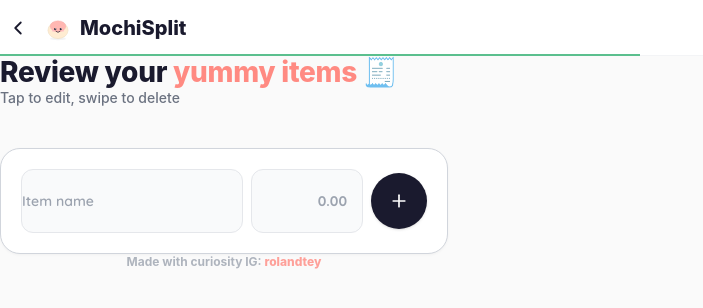
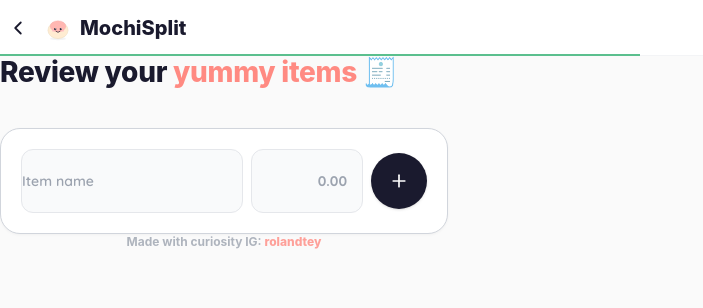
Before and after one commit to rollie243/MochiSplit, a React (Vite) app: page / in a window 1280 px wide. Both pictures are taken after a click on the button "Enter items manually". Shown: the top 308 px of the page, without its empty margins (0-703 px from the left). Built offline with nearby package versions, Linux system fonts and the light colour scheme.

Commit message:
UI Polished: added header spacing and removed instruction subtext

```diff
--- a/src/App.jsx
+++ b/src/App.jsx
@@ -203,7 +203,7 @@ function App() {
               key="step5"
               initial={{ opacity: 0, scale: 0.97 }}
               animate={{ opacity: 1, scale: 1 }}
-              className="py-8 pb-20 flex flex-col gap-6 relative"
+              className="pt-12 pb-20 flex flex-col gap-6 relative"
             >
               <ScatterDots />
 
--- a/src/components/AssignmentGrid.jsx
+++ b/src/components/AssignmentGrid.jsx
@@ -44,7 +44,7 @@ export default function AssignmentGrid({ items, setItems, friends }) {
     return (
         <div className="flex flex-col relative">
             {/* Sticky Header Group */}
-            <div className="sticky top-[56px] z-30 pt-4 pb-3 bg-white/95 backdrop-blur-md border-b border-gray-100 flex flex-col gap-4 shadow-[0_4px_12px_rgba(0,0,0,0.02)] mb-4 rounded-b-2xl">
+            <div className="sticky top-[56px] z-30 pt-10 pb-3 bg-white/95 backdrop-blur-md border-b border-gray-100 flex flex-col gap-4 shadow-[0_4px_12px_rgba(0,0,0,0.02)] mb-4 rounded-b-2xl">
                 {/* Friend selector bar */}
                 <div>
                     <p className="text-xs font-extrabold text-text-muted uppercase tracking-widest mb-1">
--- a/src/components/FriendsManager.jsx
+++ b/src/components/FriendsManager.jsx
@@ -60,7 +60,7 @@ export default function FriendsManager({ friends, setFriends, onNext }) {
             animate={{ opacity: 1, x: 0 }}
             exit={{ opacity: 0, x: -30 }}
             transition={{ duration: 0.4 }}
-            className="flex flex-col gap-6 py-6 pb-10"
+            className="flex flex-col gap-6 pt-12 pb-10"
         >
             {/* Single-line title */}
             <div className="mb-1">
--- a/src/components/ItemEditor.jsx
+++ b/src/components/ItemEditor.jsx
@@ -53,12 +53,11 @@ export default function ItemEditor({ items, setItems, billMeta, setBillMeta, onN
             animate={{ opacity: 1, x: 0 }}
             exit={{ opacity: 0, x: -30 }}
             transition={{ duration: 0.4 }}
-            className="flex flex-col gap-5 py-6 pb-10"
+            className="flex flex-col gap-5 pt-12 pb-10"
         >
             {/* Single-line title */}
             <div className="mb-2">
                 <h1 className="text-title text-text">Review your <span className="text-peach-dark">yummy items</span> 🧾</h1>
-                <p className="text-sm text-text-secondary font-medium mt-2">Tap to edit, swipe to delete</p>
             </div>
 
             {/* Item list */}
--- a/src/components/ReceiptUpload.jsx
+++ b/src/components/ReceiptUpload.jsx
@@ -47,7 +47,7 @@ export default function ReceiptUpload({ onItemsExtracted, isProcessing, setIsPro
             initial={{ opacity: 0 }}
             animate={{ opacity: 1 }}
             exit={{ opacity: 0 }}
-            className="flex flex-col items-center justify-center min-h-[calc(100vh-80px)] py-8 relative"
+            className="flex flex-col items-center justify-center min-h-[calc(100vh-80px)] pt-16 pb-8 relative"
         >
             <ScatterDots />
 
```
